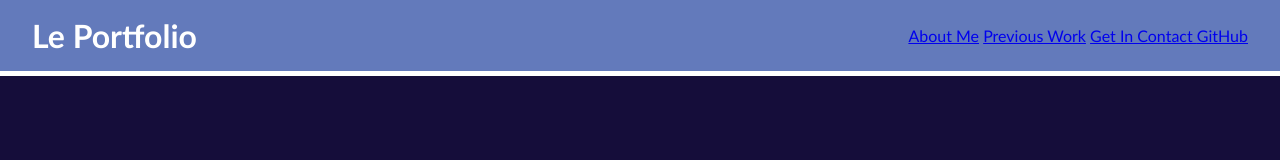
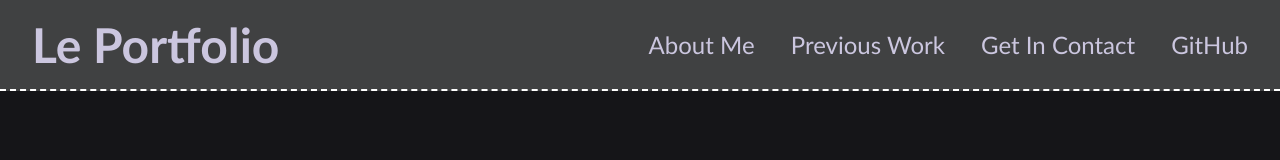
Before and after one commit to RiceSupply/Advanced-CSS-Portfolio-number1, a plain HTML site: page index.html in a window 1280 px wide. Drawn offline with Linux system fonts and the light colour scheme.

Commit message:
added coloring to navbar

```diff
--- a/index.html
+++ b/index.html
@@ -9,11 +9,12 @@
   <body>
     <header class="header">
       <h1>Le Portfolio</h1>
+
         <nav class="navbar">
-          <a href="#About me" class="">About Me</a>
-          <a href="#Previous Work" class="">Previous Work</a>
-          <a href="#Get In Contact " class="">Get In Contact </a>
-          <a href="#GitHub" class="">GitHub</a>
+          <a href="#About me" class="links">About Me</a>
+          <a href="#Previous Work" class="links">Previous Work</a>
+          <a href="#Get In Contact " class="links">Get In Contact </a>
+          <a href="#GitHub" class="links">GitHub</a>
         </nav>
     </header>
   </body>
--- a/style.css
+++ b/style.css
@@ -1,8 +1,9 @@
 :root {
-  --main-bg-color: rgb(21, 13, 58);
-  --secondary-bg-color: rgb(99, 122, 187);
+  --main-bg-color: rgb(21, 21, 24);
+  --secondary-bg-color: rgb(64, 65, 66);
   --main-border-color: white;
   --secondary-border-color: black;
+  --header-text-color: rgb(203, 198, 223);
 }
 
 * {
@@ -22,6 +23,21 @@ header {
   align-items: center;
   padding: 1rem 2rem;
   background-color: var(--secondary-bg-color);
-  border-bottom: 5px solid var(--main-border-color);
-  color:white;
+  border-bottom: 2px dashed var(--main-border-color);
+  color: var(--header-text-color);
+  font-size: 1.5rem;
 }
+
+.navbar a {
+  justify-content: space-between;
+  font-size: 1.5rem;
+  color: var(--header-text-color);
+  margin-left:30px;
+  transition: .5s;
+  text-decoration: none;
+}
+
+.navbar a:hover,
+.navbar a.active {
+  color: rgb(97, 180, 86);
+}
```
